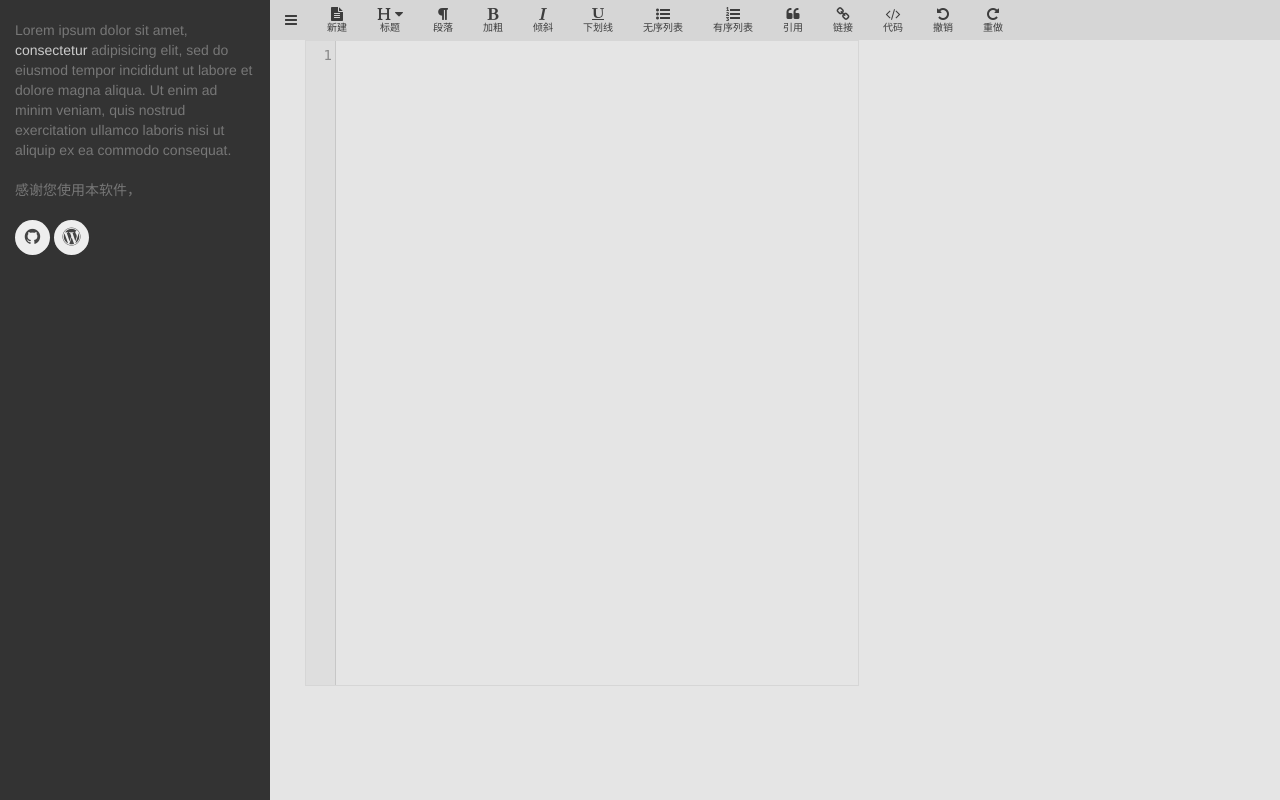
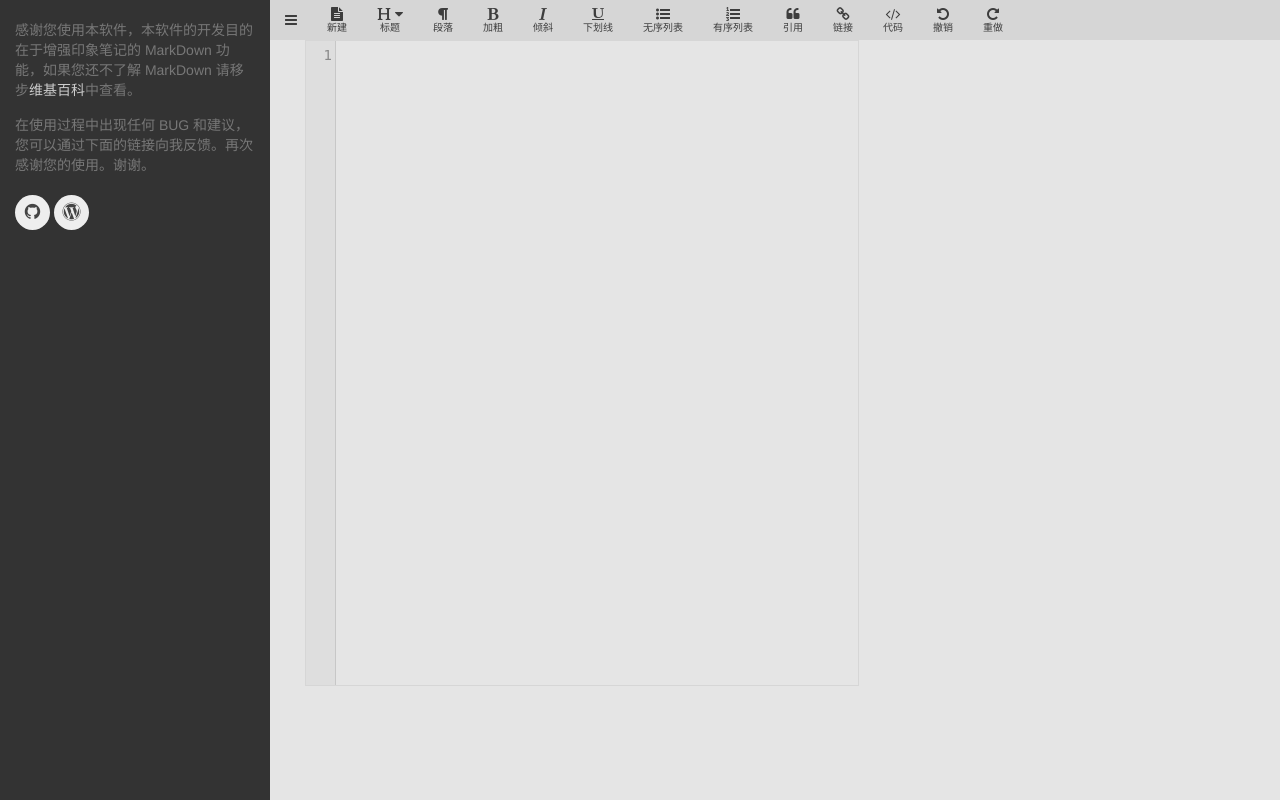
Before and after one commit to SeraphimLeo/evernote-markdown, a Flask app: page / in a window 1280 px wide, after a click that opens the changed part. Run offline with Flask 2, Linux system fonts and the light colour scheme; some libraries are stand-ins or nearby versions.

Commit message:
修改index的说明文件。

```diff
--- a/evernote-markdown/templates/index.html
+++ b/evernote-markdown/templates/index.html
@@ -338,18 +338,13 @@
     <!-- 抽屉式边栏 -->
     <div id="my-id" class="uk-offcanvas">
         <div class="uk-offcanvas-bar">
-            <div class="uk-panel">Lorem ipsum dolor sit amet, <a href="#">consectetur</a>
-                adipisicing elit, sed do eiusmod tempor incididunt ut labore et
-                dolore magna aliqua. Ut enim ad minim veniam, quis nostrud
-                exercitation ullamco laboris nisi ut aliquip ex ea commodo
-                consequat.
+            <div class="uk-panel">
+                <P>感谢您使用本软件，本软件的开发目的在于增强印象笔记的 MarkDown 功能，如果您还不了解 MarkDown 请移步<a href = "#" target = "">维基百科</a>中查看。</P>
+                <p>在使用过程中出现任何 BUG 和建议，您可以通过下面的链接向我反馈。再次感谢您的使用。谢谢。</p>
             </div>
             <div class="uk-panel">
-                感谢您使用本软件，
-            </div>
-            <div class="uk-panel">
-                <a class="uk-icon-button uk-icon-github" href="#"></a>
-                <a class="uk-icon-button uk-icon-wordpress" href="#"></a>
+                <a class="uk-icon-button uk-icon-github" target="_blank" href="https://github.com/SeraphimLeo/evernote-markdown"></a>
+                <a class="uk-icon-button uk-icon-wordpress" target="_blank" href="http://www.crazy-code.tech"></a>
             </div>
         </div>
     </div>
```
